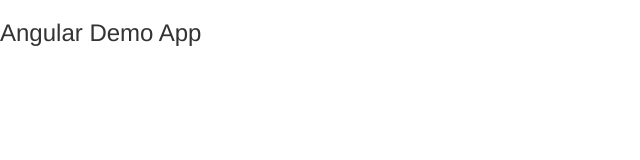
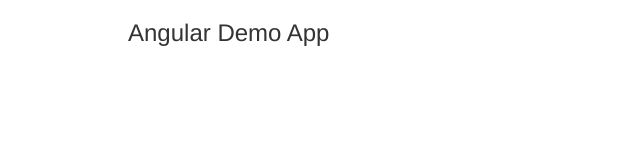
Before and after one commit to dkafle/AngularApp, a website: page index.html in a window 1280 px wide. Shown: the whole page, without its empty margins (0-640 px from the left). Drawn offline with nearby package versions, Linux system fonts and the light colour scheme.

Commit message:
home style updated

```diff
--- a/index.html
+++ b/index.html
@@ -7,7 +7,10 @@
 <script src="node_modules/angular/angular.js"></script>
 <link rel="stylesheet" href="node_modules/bootstrap/dist/css/bootstrap.css" type="text/css" />
 <style type="text/css">
-
+	body {
+		width: 80%;
+		margin: 0 auto;
+	}
 
 </style>
 </head>
```
